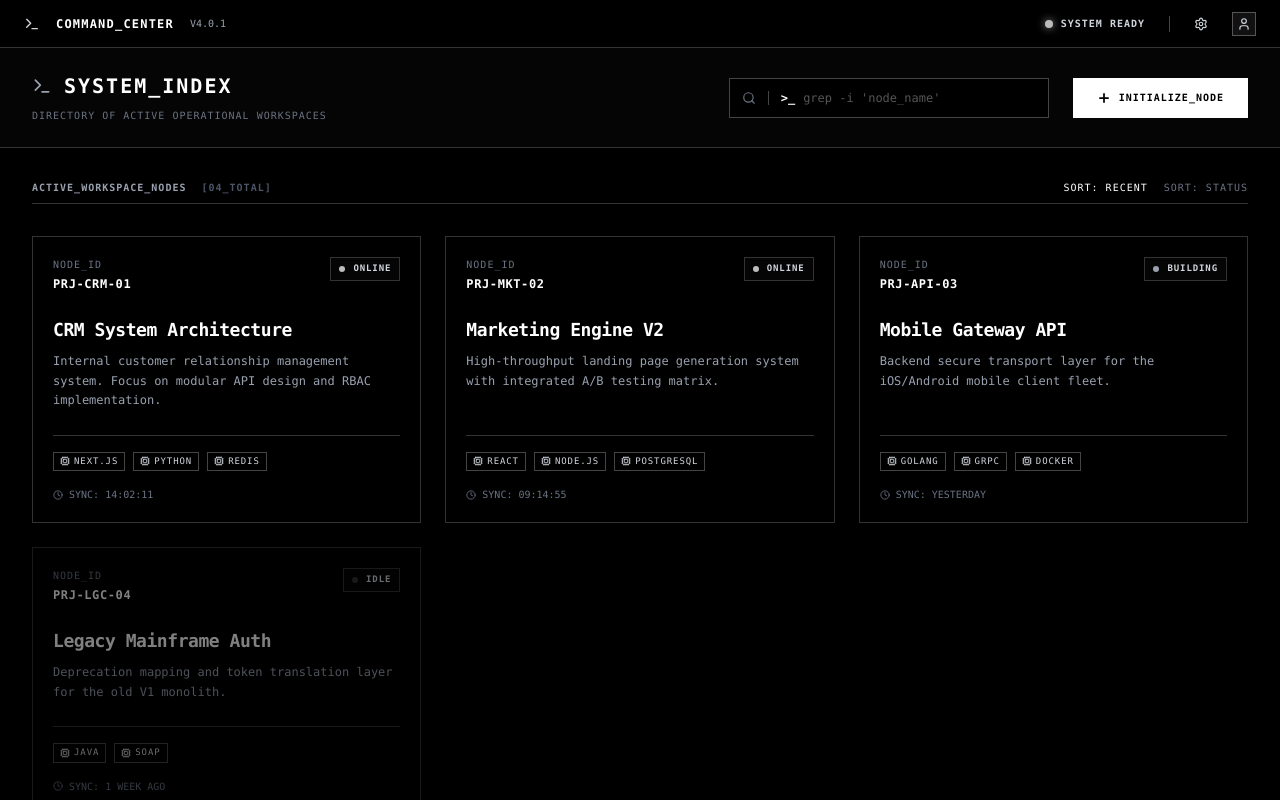
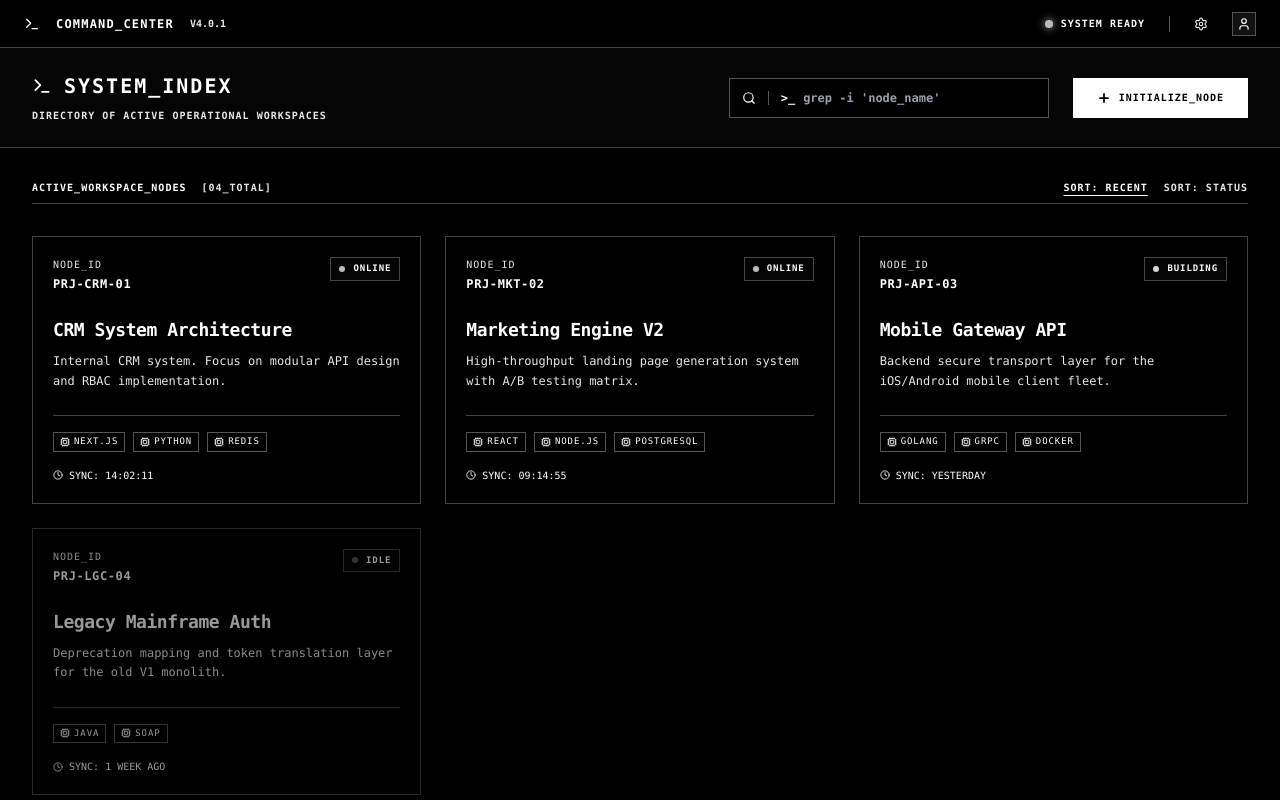
Before and after one commit to CSC392-CSC492-Building-AI-ML-systems/AgenticMentor-Winter2026, a Next.js app in the folder frontend/: page /dashboard in a window 1280 px wide. Built offline with nearby package versions, Linux system fonts and the light colour scheme.

Commit message:
UI changes for better visual appearance and text visibility

```diff
--- a/frontend/app/dashboard/page.tsx
+++ b/frontend/app/dashboard/page.tsx
@@ -5,39 +5,34 @@ import { Terminal, Plus, Search } from "lucide-react";
 
 export default function DashboardPage() {
   return (
-    <div className="flex flex-col h-screen w-full bg-black overflow-hidden font-mono selection:bg-gray-700 selection:text-white">
-      {/* Global Command Top Nav */}
+    <div className="flex flex-col h-screen w-full bg-black overflow-hidden font-mono selection:bg-gray-200 selection:text-black">
       <TopNav />
 
       <main className="flex-1 flex flex-col overflow-hidden">
-
-        {/* Terminal-Style Header / Search Bar */}
-        <header className="px-8 py-6 border-b border-[#333] bg-[#050505] flex items-center justify-between flex-shrink-0">
+        <header className="px-8 py-6 border-b border-[#444] bg-[#050505] flex items-center justify-between flex-shrink-0">
           <div>
             <h1 className="text-xl font-bold text-white tracking-widest uppercase flex items-center gap-3">
-              <Terminal size={20} className="text-gray-400" />
+              <Terminal size={20} className="text-white" />
               SYSTEM_INDEX
             </h1>
-            <p className="text-[10px] text-gray-500 tracking-widest uppercase mt-2">
+            <p className="text-[10px] text-gray-200 tracking-widest uppercase mt-2 font-bold">
               Directory of active operational workspaces
             </p>
           </div>
 
           <div className="flex items-center gap-6">
-            {/* Command-line style search */}
-            <div className="flex items-center border border-[#444] bg-black focus-within:border-white transition-colors h-10 w-80">
-              <div className="px-3 flex items-center justify-center text-gray-500 border-r border-[#444]">
+            <div className="flex items-center border border-[#555] bg-black focus-within:border-white transition-colors h-10 w-80">
+              <div className="px-3 flex items-center justify-center text-white border-r border-[#555]">
                 <Search size={14} />
               </div>
               <span className="pl-3 text-white text-xs font-bold">&gt;_</span>
               <input
                 type="text"
                 placeholder="grep -i 'node_name'"
-                className="flex-1 bg-transparent border-none text-xs text-white placeholder:text-[#555] px-2 py-2 focus:outline-none"
+                className="flex-1 bg-transparent border-none text-xs text-white placeholder:text-gray-400 px-2 py-2 focus:outline-none font-bold"
               />
             </div>
 
-            {/* Initialize Button */}
             <button className="flex items-center gap-2 h-10 px-6 bg-white text-black text-[10px] font-bold tracking-widest uppercase hover:bg-gray-200 transition-colors">
               <Plus size={14} strokeWidth={3} />
               INITIALIZE_NODE
@@ -45,65 +40,23 @@ export default function DashboardPage() {
           </div>
         </header>
 
-        {/* System Nodes Grid */}
         <div className="flex-1 overflow-y-auto p-8 bg-black">
-
-          <div className="flex items-center justify-between mb-8 border-b border-[#333] pb-2">
-            <h2 className="text-[10px] font-bold text-gray-400 tracking-widest uppercase">
-              ACTIVE_WORKSPACE_NODES <span className="text-gray-600 ml-2">[04_TOTAL]</span>
+          <div className="flex items-center justify-between mb-8 border-b border-[#444] pb-2">
+            <h2 className="text-[10px] font-bold text-white tracking-widest uppercase">
+              ACTIVE_WORKSPACE_NODES <span className="text-gray-200 ml-2">[{`04_TOTAL`}]</span>
             </h2>
-            <div className="text-[10px] text-gray-500 tracking-widest uppercase flex gap-4">
-              <button className="text-white">SORT: RECENT</button>
-              <button className="hover:text-gray-300">SORT: STATUS</button>
+            <div className="text-[10px] text-white tracking-widest uppercase flex gap-4 font-bold">
+              <button className="text-white underline underline-offset-4">SORT: RECENT</button>
+              <button className="hover:text-gray-200 text-gray-200">SORT: STATUS</button>
             </div>
           </div>
 
           <div className="grid grid-cols-1 md:grid-cols-2 xl:grid-cols-3 2xl:grid-cols-4 gap-6">
-            <Link href="/project/1" className="block outline-none">
-              <ProjectNode
-                id="PRJ-CRM-01"
-                name="CRM System Architecture"
-                description="Internal customer relationship management system. Focus on modular API design and RBAC implementation."
-                status="ONLINE"
-                lastSync="14:02:11"
-                techStack={["Next.js", "Python", "Redis"]}
-              />
-            </Link>
-
-            <Link href="/project/2" className="block outline-none">
-              <ProjectNode
-                id="PRJ-MKT-02"
-                name="Marketing Engine V2"
-                description="High-throughput landing page generation system with integrated A/B testing matrix."
-                status="ONLINE"
-                lastSync="09:14:55"
-                techStack={["React", "Node.js", "PostgreSQL"]}
-              />
-            </Link>
-
-            <Link href="/project/3" className="block outline-none">
-              <ProjectNode
-                id="PRJ-API-03"
-                name="Mobile Gateway API"
-                description="Backend secure transport layer for the iOS/Android mobile client fleet."
-                status="BUILDING"
-                lastSync="YESTERDAY"
-                techStack={["Golang", "gRPC", "Docker"]}
-              />
-            </Link>
-
-            <Link href="/project/4" className="block outline-none opacity-50 hover:opacity-100 transition-opacity">
-              <ProjectNode
-                id="PRJ-LGC-04"
-                name="Legacy Mainframe Auth"
-                description="Deprecation mapping and token translation layer for the old V1 monolith."
-                status="IDLE"
-                lastSync="1 WEEK AGO"
-                techStack={["Java", "SOAP"]}
-              />
-            </Link>
+            <Link href="/project/1" className="block outline-none"><ProjectNode id="PRJ-CRM-01" name="CRM System Architecture" description="Internal CRM system. Focus on modular API design and RBAC implementation." status="ONLINE" lastSync="14:02:11" techStack={["Next.js", "Python", "Redis"]} /></Link>
+            <Link href="/project/2" className="block outline-none"><ProjectNode id="PRJ-MKT-02" name="Marketing Engine V2" description="High-throughput landing page generation system with A/B testing matrix." status="ONLINE" lastSync="09:14:55" techStack={["React", "Node.js", "PostgreSQL"]} /></Link>
+            <Link href="/project/3" className="block outline-none"><ProjectNode id="PRJ-API-03" name="Mobile Gateway API" description="Backend secure transport layer for the iOS/Android mobile client fleet." status="BUILDING" lastSync="YESTERDAY" techStack={["Golang", "gRPC", "Docker"]} /></Link>
+            <Link href="/project/4" className="block outline-none opacity-60 hover:opacity-100 transition-opacity"><ProjectNode id="PRJ-LGC-04" name="Legacy Mainframe Auth" description="Deprecation mapping and token translation layer for the old V1 monolith." status="IDLE" lastSync="1 WEEK AGO" techStack={["Java", "SOAP"]} /></Link>
           </div>
-
         </div>
       </main>
     </div>
--- a/frontend/app/globals.css
+++ b/frontend/app/globals.css
@@ -3,12 +3,12 @@
 @layer base {
   body {
     background-color: #000000;
-    color: #ffffff; /* Bumped from #e5e5e5 */
+    color: #ffffff; /* Forces default text to pure white */
     font-family: ui-monospace, SFMono-Regular, Menlo, Monaco, Consolas, "Liberation Mono", "Courier New", monospace;
   }
 
   ::-webkit-scrollbar { width: 6px; height: 6px; }
   ::-webkit-scrollbar-track { background: #000000; }
-  ::-webkit-scrollbar-thumb { background: #444444; } /* Slightly brighter scrollbar */
-  ::-webkit-scrollbar-thumb:hover { background: #666666; }
+  ::-webkit-scrollbar-thumb { background: #555555; }
+  ::-webkit-scrollbar-thumb:hover { background: #888888; } /* Brighter scrollbar hover */
 }
--- a/frontend/components/dashboard/ProjectNode.tsx
+++ b/frontend/components/dashboard/ProjectNode.tsx
@@ -11,7 +11,7 @@ interface ProjectNodeProps {
 
 export default function ProjectNode({ id, name, description, status, lastSync, techStack }: ProjectNodeProps) {
   return (
-    <div className="border border-[#333] bg-black hover:bg-[#0a0a0a] hover:border-gray-400 transition-all p-5 flex flex-col group relative cursor-pointer h-full">
+    <div className="border border-[#444] bg-black hover:bg-[#111] hover:border-white transition-all p-5 flex flex-col group relative cursor-pointer h-full">
 
       {/* Corner Accents */}
       <div className="absolute top-0 left-0 w-2 h-2 border-t border-l border-white opacity-0 group-hover:opacity-100 transition-opacity"></div>
@@ -22,46 +22,45 @@ export default function ProjectNode({ id, name, description, status, lastSync, t
       {/* Header Info */}
       <div className="flex justify-between items-start mb-6">
         <div className="flex flex-col">
-          <span className="text-[10px] text-gray-500 font-mono tracking-widest uppercase mb-1">NODE_ID</span>
+          <span className="text-[10px] text-gray-200 font-mono tracking-widest uppercase mb-1">NODE_ID</span>
           <span className="text-xs text-white font-mono font-bold tracking-wider">{id}</span>
         </div>
 
-        <div className="flex items-center gap-2 border border-[#333] px-2 py-1 bg-[#050505]">
+        <div className="flex items-center gap-2 border border-[#444] px-2 py-1 bg-[#050505]">
           <div className={`w-1.5 h-1.5 rounded-full ${
             status === "ONLINE" ? "bg-white animate-pulse" :
-            status === "BUILDING" ? "bg-gray-400" : "bg-[#333]"
+            status === "BUILDING" ? "bg-gray-300" : "bg-[#555]"
           }`}></div>
-          <span className="text-[9px] font-bold text-gray-300 tracking-widest uppercase">{status}</span>
+          <span className="text-[9px] font-bold text-white tracking-widest uppercase">{status}</span>
         </div>
       </div>
 
       {/* Main Content */}
       <div className="mb-6 flex-1">
         <h3 className="text-lg font-bold text-white mb-2 tracking-tight">{name}</h3>
-        <p className="text-xs text-gray-400 leading-relaxed font-mono">
+        <p className="text-xs text-gray-200 leading-relaxed font-mono">
           {description}
         </p>
       </div>
 
       {/* Footer / Metadata */}
-      <div className="mt-auto border-t border-[#333] pt-4 flex flex-col gap-4">
+      <div className="mt-auto border-t border-[#444] pt-4 flex flex-col gap-4">
 
-        {/* Tech Stack Tags */}
         <div className="flex flex-wrap gap-2">
           {techStack.map((tech, i) => (
-            <span key={i} className="text-[9px] text-gray-300 border border-[#444] px-1.5 py-0.5 uppercase tracking-widest flex items-center gap-1">
+            <span key={i} className="text-[9px] text-white border border-[#555] px-1.5 py-0.5 uppercase tracking-widest flex items-center gap-1">
               <Cpu size={10} />
               {tech}
             </span>
           ))}
         </div>
 
-        <div className="flex justify-between items-center text-[10px] text-gray-500 font-mono">
-          <div className="flex items-center gap-1.5">
+        <div className="flex justify-between items-center text-[10px] text-gray-200 font-mono">
+          <div className="flex items-center gap-1.5 text-white">
             <Clock size={10} />
             <span>SYNC: {lastSync}</span>
           </div>
-          <div className="flex items-center gap-1.5 opacity-0 group-hover:opacity-100 transition-opacity text-white">
+          <div className="flex items-center gap-1.5 opacity-0 group-hover:opacity-100 transition-opacity text-white font-bold">
             <span>CONNECT</span>
             <Activity size={10} />
           </div>
--- a/frontend/components/layout/TopNav.tsx
+++ b/frontend/components/layout/TopNav.tsx
@@ -2,28 +2,28 @@ import { Terminal, Settings, User } from "lucide-react";
 
 export default function TopNav() {
   return (
-    <div className="h-12 border-b border-[#333] flex items-center justify-between px-6 bg-black flex-shrink-0">
+    <div className="h-12 border-b border-[#444] flex items-center justify-between px-6 bg-black flex-shrink-0">
       <div className="flex items-center gap-4">
-        <Terminal size={16} className="text-gray-300" />
+        <Terminal size={16} className="text-white" />
         <span className="text-xs font-bold tracking-widest text-white uppercase">
           Command_Center
         </span>
-        <span className="text-[10px] text-gray-400">V4.0.1</span>
+        <span className="text-[10px] text-gray-200 font-bold">V4.0.1</span>
       </div>
 
       <div className="flex items-center gap-6">
         <div className="flex items-center gap-2">
-          <div className="w-2 h-2 bg-white rounded-full animate-pulse shadow-[0_0_8px_rgba(255,255,255,0.8)]"></div>
-          <span className="text-[10px] text-gray-300 tracking-widest uppercase font-bold">System Ready</span>
+          <div className="w-2 h-2 bg-white rounded-full animate-pulse shadow-[0_0_8px_rgba(255,255,255,1)]"></div>
+          <span className="text-[10px] text-white tracking-widest uppercase font-bold">System Ready</span>
         </div>
 
-        <div className="w-[1px] h-4 bg-[#444]"></div>
+        <div className="w-[1px] h-4 bg-[#555]"></div>
 
-        <button className="text-gray-300 hover:text-white transition-colors">
+        <button className="text-gray-200 hover:text-white transition-colors">
           <Settings size={14} />
         </button>
         <div className="w-6 h-6 bg-[#111] flex items-center justify-center border border-[#555]">
-          <User size={14} className="text-gray-300" />
+          <User size={14} className="text-white" />
         </div>
       </div>
     </div>
```
Also changed, not shown: frontend/app/login/page.tsx (+69 -32 lines), frontend/app/page.tsx (+21 -27 lines), frontend/app/project/[id]/page.tsx (+3 -13 lines), frontend/components/command/CommandInput.tsx (+6 -7 lines), frontend/components/panels/ArchitecturePanel.tsx (+20 -19 lines), frontend/components/panels/RequirementPanel.tsx (+10 -10 lines), frontend/components/panels/WireframePanel.tsx (+26 -36 lines).
